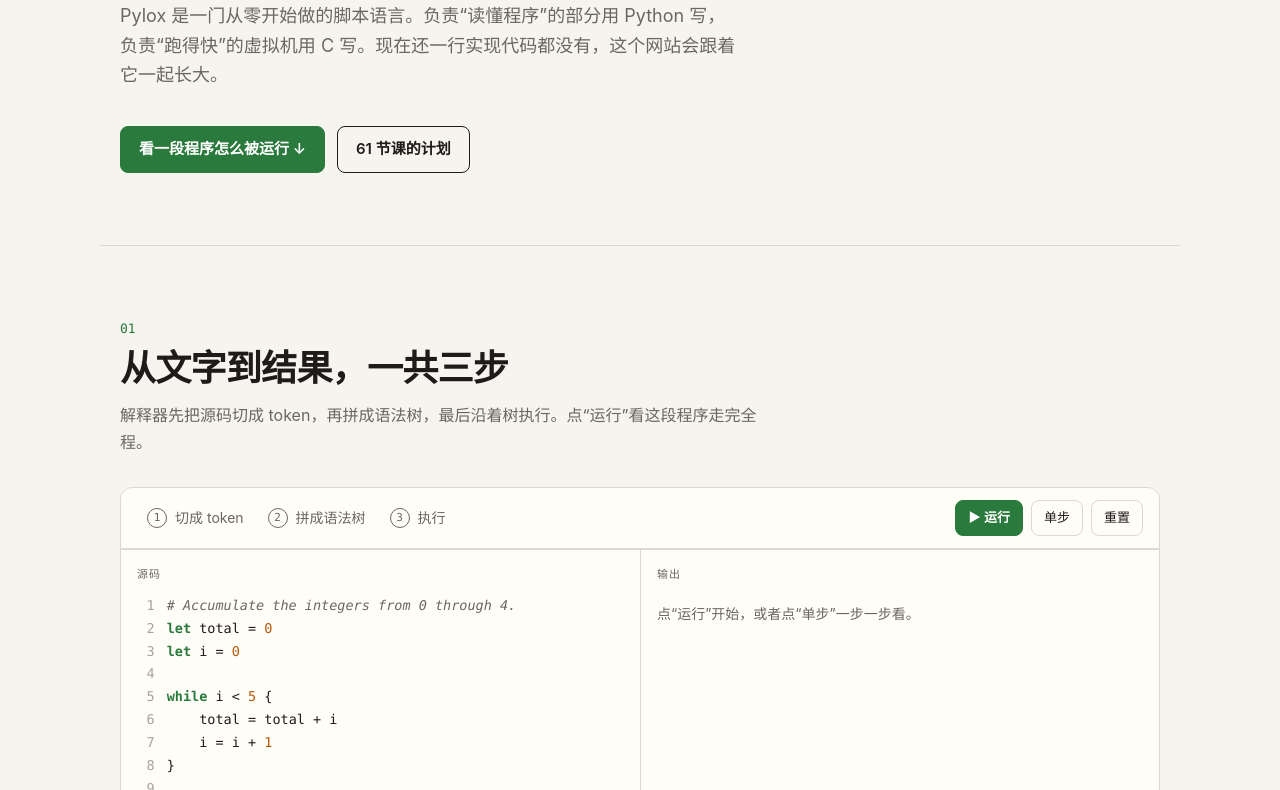
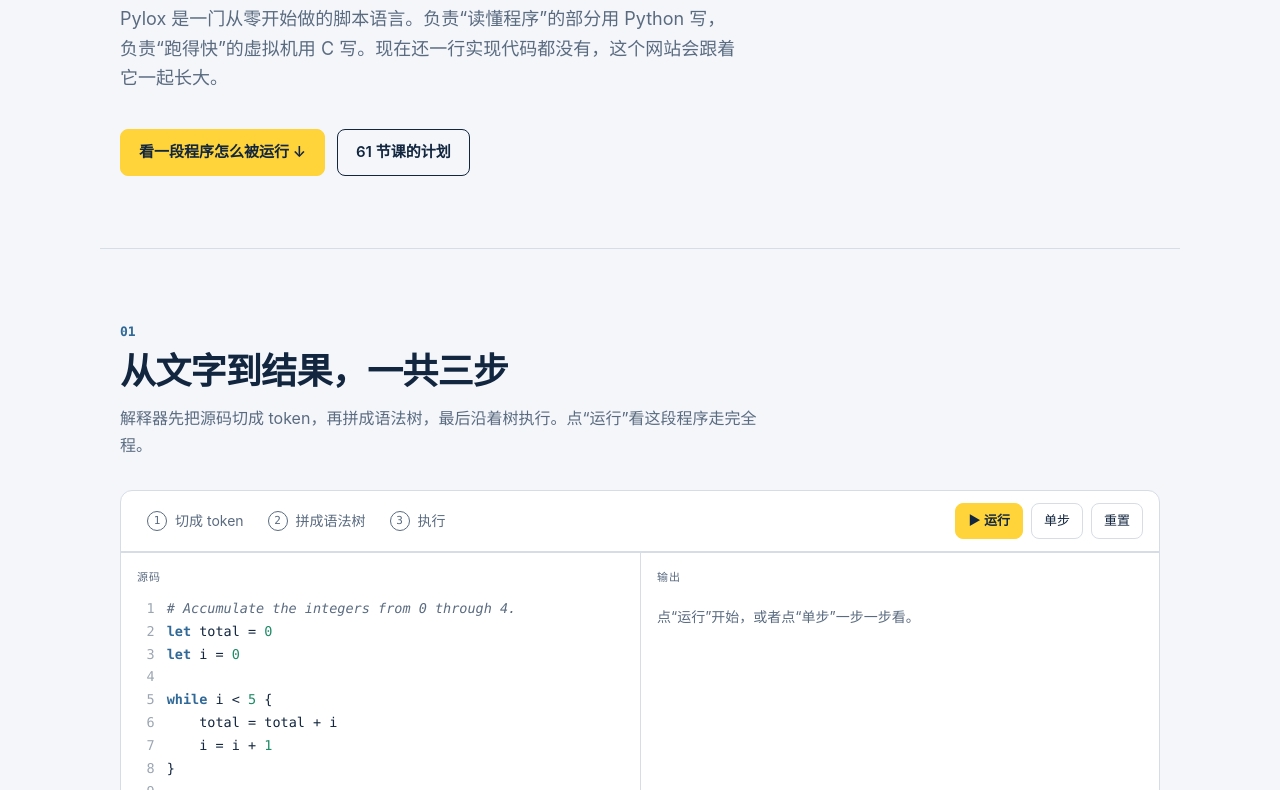
Before and after one commit to lorendw7/Pylox, a plain HTML site: page site/index.html in a window 1280 px wide. Shown: the part 409-1199 px from the top of the page. Drawn offline with Linux system fonts and the light colour scheme.

Commit message:
Restyle website with Python and C colours; extend line-ending rules
Use Python's blue and yellow, C's blue, and green for Pylox. Add
line-ending rules for the C, web, and workflow files now in the tree.

Co-Authored-By: Claude Fable 5.2 <noreply@anthropic.com>
Claude-Session: https://claude.ai/code/session_012yWfEguUqkZgTgesWpUbWr

```diff
--- a/site/app.js
+++ b/site/app.js
@@ -19,7 +19,7 @@
   var EN = {
     'nav.demo': 'Demo', 'nav.split': 'Design', 'nav.progress': 'Progress', 'nav.features': 'Features',
     'hero.status': 'Design stage',
-    'hero.title': 'A small language,<br>under construction',
+    'hero.title': 'A small language,<br><span class="mark">under construction</span>',
     'hero.lead': 'Pylox is a scripting language built from scratch. The parts that understand a program are written in Python; the virtual machine that runs it fast is written in C. No implementation code exists yet, and this site will grow along with it.',
     'hero.cta1': 'Watch a program run ↓', 'hero.cta2': 'The 61-lesson plan',
     'demo.title': 'From text to result in three steps',
--- a/site/index.html
+++ b/site/index.html
@@ -20,7 +20,7 @@
 
 <header class="top">
   <div class="wrap top-in">
-    <a class="logo" href="#" aria-label="Pylox">pylox<span class="cursor" aria-hidden="true"></span></a>
+    <a class="logo" href="#" aria-label="Pylox"><span class="logo-py">py</span>lox<span class="cursor" aria-hidden="true"></span></a>
     <nav class="top-nav">
       <a href="#demo" data-i18n="nav.demo">演示</a>
       <a href="#split" data-i18n="nav.split">分工</a>
@@ -39,7 +39,7 @@
 
 <section class="hero wrap">
   <p class="pill"><span class="pulse" aria-hidden="true"></span><span data-i18n="hero.status">设计阶段</span> · <span id="hero-count"></span></p>
-  <h1 data-i18n="hero.title">一门小语言的<br>建造现场</h1>
+  <h1 data-i18n="hero.title">一门小语言的<br><span class="mark">建造现场</span></h1>
   <p class="lead" data-i18n="hero.lead">Pylox 是一门从零开始做的脚本语言。负责“读懂程序”的部分用 Python 写，负责“跑得快”的虚拟机用 C 写。现在还一行实现代码都没有，这个网站会跟着它一起长大。</p>
   <div class="cta">
     <a class="btn primary" href="#demo" data-i18n="hero.cta1">看一段程序怎么被运行 ↓</a>
@@ -163,7 +163,7 @@
 <footer class="foot">
   <div class="wrap foot-in">
     <div>
-      <p class="logo small">pylox</p>
+      <p class="logo small"><span class="logo-py">py</span>lox</p>
       <p class="foot-note" data-i18n="foot.note">个人项目 · MIT 许可证</p>
     </div>
     <ul class="foot-links">
--- a/site/style.css
+++ b/site/style.css
@@ -1,45 +1,53 @@
 :root {
-  --bg: #f6f4ee;
-  --panel: #fffdf8;
-  --ink: #1d1c1a;
-  --muted: #6b675f;
-  --line: #dcd8cd;
-  --accent: #2b7a3d;
-  --accent-ink: #ffffff;
-  --py: #2f6fb0;
-  --c: #b3590a;
-  --lox: #2b7a3d;
-  --hl: rgba(43, 122, 61, 0.14);
+  /* Palette: Python's blue and yellow, C's blue, and green for Pylox. */
+  --bg: #f4f6fa;
+  --panel: #ffffff;
+  --ink: #12263f;
+  --muted: #5a6b80;
+  --line: #d6dde7;
+  --accent: #ffd43b;
+  --accent-ink: #12263f;
+  --accent-text: #306998;
+  --py: #b88a00;
+  --c: #00599c;
+  --lox: #1e8a66;
+  --hl: rgba(255, 212, 59, 0.3);
+  --mark: #ffd43b;
+  --stripe: linear-gradient(90deg, #306998 0 34%, #ffd43b 34% 67%, #a8b9cc 67% 100%);
   --mono: ui-monospace, "SF Mono", "JetBrains Mono", "Cascadia Code", Menlo, Consolas, monospace;
   --sans: -apple-system, BlinkMacSystemFont, "Segoe UI", "PingFang SC", "Hiragino Sans GB", "Noto Sans SC", "Microsoft YaHei", sans-serif;
 }
 @media (prefers-color-scheme: dark) {
   :root:not([data-theme="light"]) {
-    --bg: #121412;
-    --panel: #1a1d1a;
-    --ink: #e9e7df;
-    --muted: #9a978c;
-    --line: #2d312c;
-    --accent: #a6e36a;
-    --accent-ink: #10130f;
-    --py: #6cb6ff;
-    --c: #f0a35e;
-    --lox: #a6e36a;
-    --hl: rgba(166, 227, 106, 0.16);
+    --bg: #0c1726;
+    --panel: #122135;
+    --ink: #e7eef6;
+    --muted: #8ea2b8;
+    --line: #223650;
+    --accent: #ffd43b;
+    --accent-ink: #12263f;
+    --accent-text: #ffd43b;
+    --py: #ffd43b;
+    --c: #6db3f2;
+    --lox: #5fd3a2;
+    --hl: rgba(255, 212, 59, 0.14);
+    --mark: rgba(255, 212, 59, 0.32);
   }
 }
 :root[data-theme="dark"] {
-  --bg: #121412;
-  --panel: #1a1d1a;
-  --ink: #e9e7df;
-  --muted: #9a978c;
-  --line: #2d312c;
-  --accent: #a6e36a;
-  --accent-ink: #10130f;
-  --py: #6cb6ff;
-  --c: #f0a35e;
-  --lox: #a6e36a;
-  --hl: rgba(166, 227, 106, 0.16);
+  --bg: #0c1726;
+  --panel: #122135;
+  --ink: #e7eef6;
+  --muted: #8ea2b8;
+  --line: #223650;
+  --accent: #ffd43b;
+  --accent-ink: #12263f;
+  --accent-text: #ffd43b;
+  --py: #ffd43b;
+  --c: #6db3f2;
+  --lox: #5fd3a2;
+  --hl: rgba(255, 212, 59, 0.14);
+  --mark: rgba(255, 212, 59, 0.32);
 }
 
 * { box-sizing: border-box; }
@@ -56,7 +64,7 @@ body {
 a { color: inherit; }
 code { font-family: var(--mono); font-size: 0.92em; }
 button { font: inherit; color: inherit; cursor: pointer; }
-:focus-visible { outline: 2px solid var(--accent); outline-offset: 2px; }
+:focus-visible { outline: 2px solid var(--accent-text); outline-offset: 2px; }
 
 .wrap { max-width: 1080px; margin: 0 auto; padding: 0 20px; }
 
@@ -67,6 +75,8 @@ button { font: inherit; color: inherit; cursor: pointer; }
   backdrop-filter: blur(8px);
   border-bottom: 1px solid var(--line);
 }
+.top::before { content: ""; display: block; height: 3px; background: var(--stripe); }
+.logo-py { color: var(--accent-text); }
 .top-in { display: flex; align-items: center; gap: 24px; height: 56px; }
 .logo {
   font-family: var(--mono); font-weight: 700; font-size: 20px;
@@ -113,11 +123,12 @@ h1 {
 .btn.primary:hover { filter: brightness(1.08); background: var(--accent); color: var(--accent-ink); }
 .btn.small { font-size: 13px; padding: 6px 12px; border-color: var(--line); font-weight: 500; }
 .btn.small.primary { border-color: var(--accent); font-weight: 600; }
+.mark { background: linear-gradient(transparent 62%, var(--mark) 62%, var(--mark) 92%, transparent 92%); }
 
 /* sections */
 .sec { padding-top: 72px; padding-bottom: 72px; border-top: 1px solid var(--line); }
 .sec-head { margin-bottom: 32px; }
-.kicker { margin: 0 0 8px; font-family: var(--mono); font-size: 13px; color: var(--accent); }
+.kicker { margin: 0 0 8px; font-family: var(--mono); font-size: 13px; color: var(--accent-text); font-weight: 600; }
 h2 { margin: 0 0 12px; font-size: clamp(26px, 4vw, 36px); line-height: 1.2; letter-spacing: -0.02em; }
 .sec-sub { margin: 0; max-width: 640px; color: var(--muted); }
 .note { margin: 16px 0 0; font-size: 13px; color: var(--muted); max-width: 720px; }
@@ -139,7 +150,7 @@ h2 { margin: 0 0 12px; font-size: clamp(26px, 4vw, 36px); line-height: 1.2; lett
 }
 .tab.on { color: var(--ink); background: var(--hl); font-weight: 600; }
 .tab.on .tab-n { background: var(--accent); border-color: var(--accent); color: var(--accent-ink); }
-.tab.done .tab-n { border-color: var(--accent); color: var(--accent); }
+.tab.done .tab-n { border-color: var(--accent-text); color: var(--accent-text); }
 .demo-ctl { display: flex; gap: 8px; }
 .track { height: 2px; background: var(--line); }
 #track-fill { height: 100%; width: 0; background: var(--accent); transition: width 0.15s linear; }
@@ -160,8 +171,8 @@ h2 { margin: 0 0 12px; font-size: clamp(26px, 4vw, 36px); line-height: 1.2; lett
 .ln .no { flex: none; width: 2.2em; padding-right: 0.9em; text-align: right; color: var(--muted); opacity: 0.6; user-select: none; }
 .ln .src { white-space: pre; }
 .tok { border-radius: 3px; }
-.tok.kw { color: var(--accent); font-weight: 700; }
-.tok.num { color: var(--c); }
+.tok.kw { color: var(--accent-text); font-weight: 700; }
+.tok.num { color: var(--lox); }
 .tok.str { color: var(--py); }
 .com { color: var(--muted); font-style: italic; }
 .tok.active, .nl.active { background: var(--accent); color: var(--accent-ink); }
@@ -175,7 +186,7 @@ h2 { margin: 0 0 12px; font-size: clamp(26px, 4vw, 36px); line-height: 1.2; lett
 }
 .chip b { font-weight: 600; font-size: 10.5px; letter-spacing: 0.03em; color: var(--muted); }
 .chip.dim { opacity: 0.5; }
-.chip.last { border-color: var(--accent); background: var(--hl); animation: pop 0.18s ease-out; }
+.chip.last { border-color: var(--accent-text); background: var(--hl); animation: pop 0.18s ease-out; }
 @keyframes pop { from { transform: scale(0.85); opacity: 0; } }
 .tree { line-height: 1.75; }
 .tree div { white-space: pre; }
@@ -188,7 +199,7 @@ h2 { margin: 0 0 12px; font-size: clamp(26px, 4vw, 36px); line-height: 1.2; lett
 .vars { border-collapse: collapse; width: 100%; max-width: 260px; }
 .vars td { border: 1px solid var(--line); padding: 5px 12px; }
 .vars td:last-child { text-align: right; font-weight: 700; font-variant-numeric: tabular-nums; }
-.vars tr.changed td:last-child { background: var(--hl); color: var(--accent); }
+.vars tr.changed td:last-child { background: var(--hl); }
 .console {
   border: 1px solid var(--line); border-radius: 6px; padding: 8px 12px; min-height: 64px;
   background: var(--bg); white-space: pre-wrap;
@@ -252,12 +263,13 @@ h2 { margin: 0 0 12px; font-size: clamp(26px, 4vw, 36px); line-height: 1.2; lett
 .dot.py { --dc: var(--py); } .dot.c { --dc: var(--c); } .dot.lox { --dc: var(--lox); }
 .dot.both { border-color: var(--py) var(--c) var(--c) var(--py); }
 .dot.done { background: var(--dc); }
+.dot.py.done { background: #ffd43b; }
 .dot.both.done { background: linear-gradient(135deg, var(--py) 50%, var(--c) 50%); }
 .dot:hover, .dot.sel { transform: scale(1.25); }
 .dot.sel { box-shadow: 0 0 0 3px var(--hl); }
 .dot.next::after {
   content: ""; position: absolute; inset: -7px; border-radius: 50%;
-  border: 2px solid var(--accent); animation: ring 1.8s ease-out infinite;
+  border: 2px solid var(--accent-text); animation: ring 1.8s ease-out infinite;
 }
 @keyframes ring { from { transform: scale(0.7); opacity: 1; } to { transform: scale(1.25); opacity: 0; } }
 .dot.ghost { border-style: dashed; --dc: var(--muted); opacity: 0.6; cursor: default; }
```
Also changed, not shown: 1 other file.
